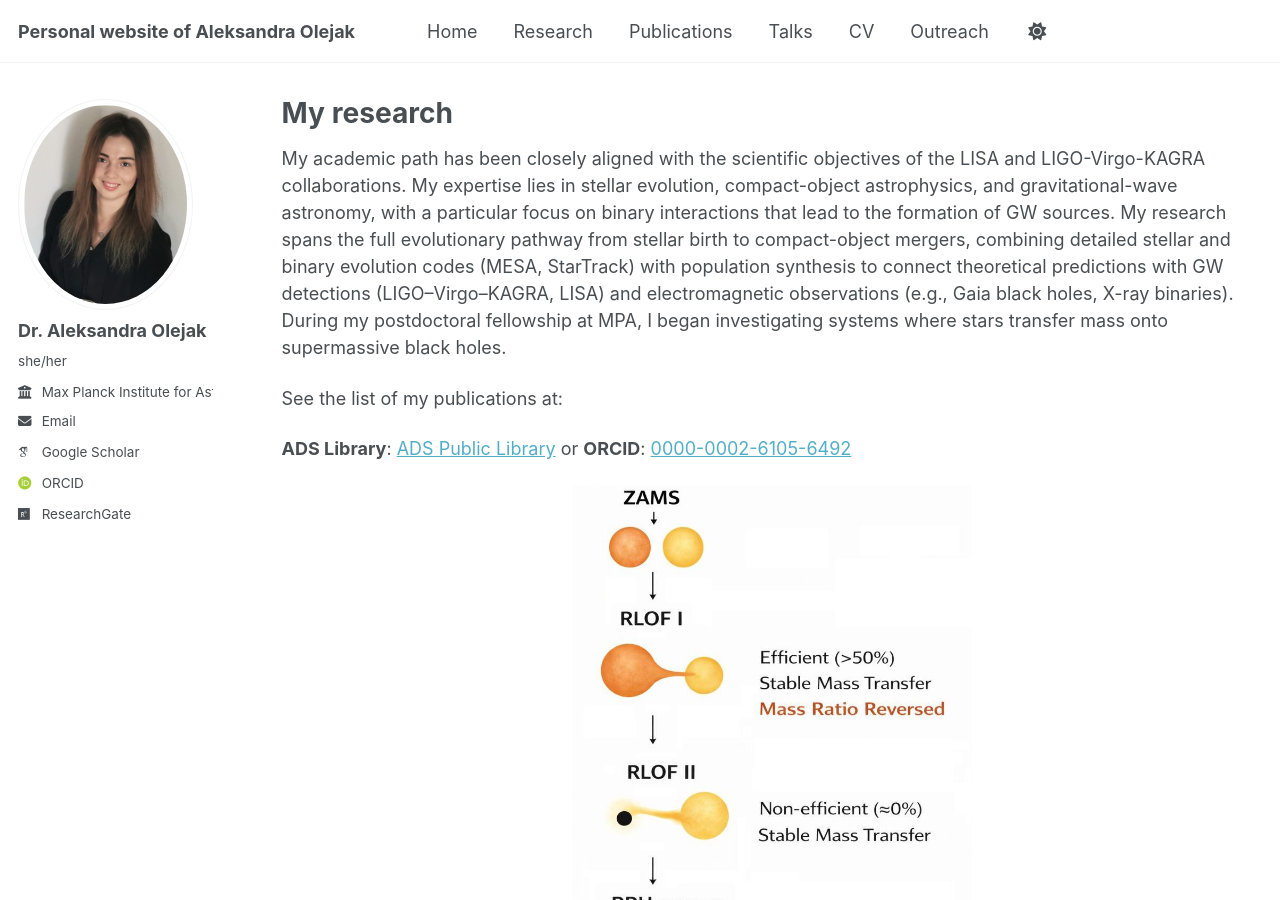
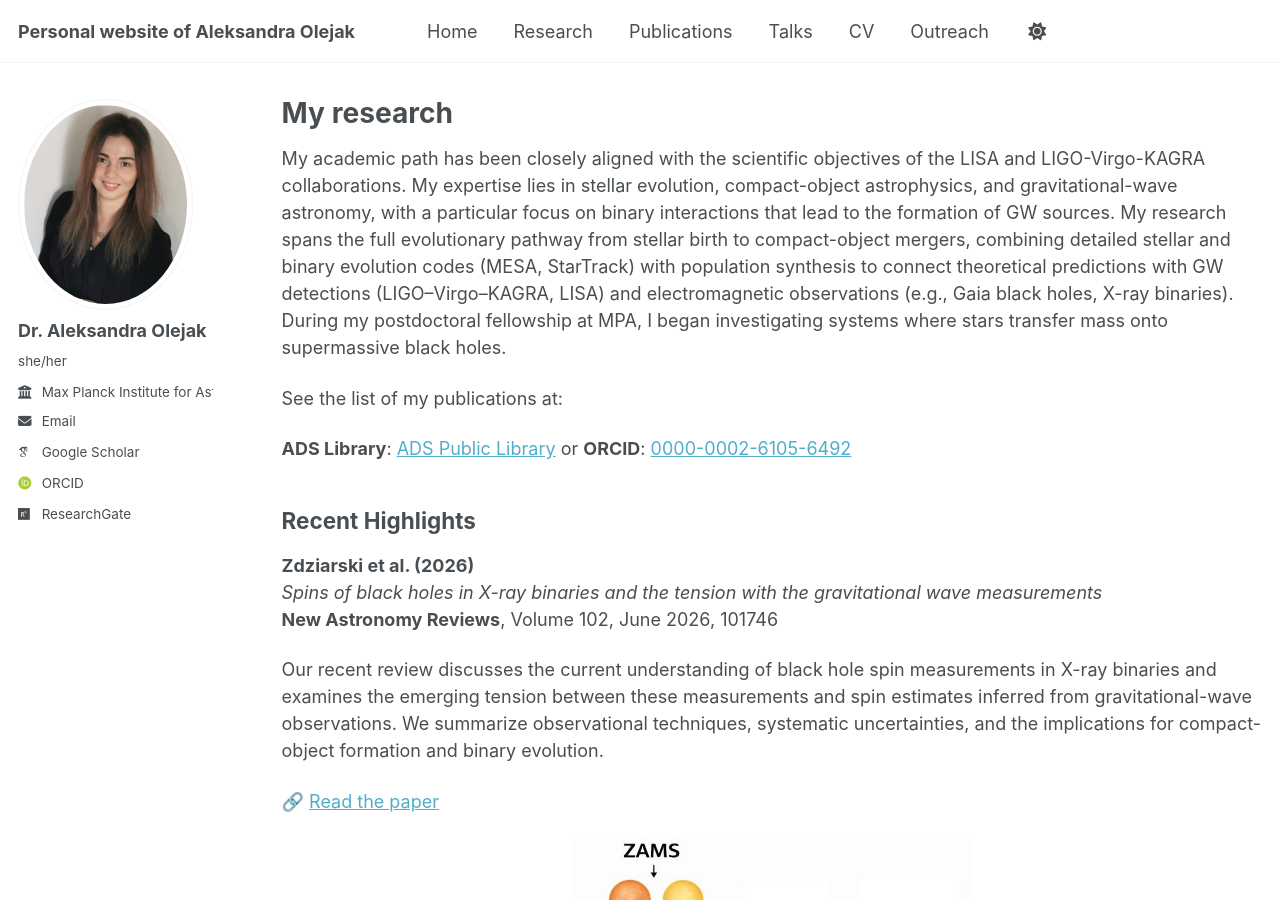
Before and after one commit to aleole/aleole.github.io, a Jekyll site: the page built from _pages/about.md, in a window 1280 px wide and 900 px high. Built offline with Jekyll 4.4.1, drawn with Linux system fonts in a browser that asks for light colours; some web fonts are replaced; a script that is not in the unit is left out.

Commit message:
Update about.md

```diff
--- a/_pages/about.md
+++ b/_pages/about.md
@@ -17,6 +17,19 @@ See the list of my publications at:
 **ADS Library**: [ADS Public Library](https://ui.adsabs.harvard.edu/public-libraries/U0LMup96RQe2hPXDjU3Mcw) or
 **ORCID**: [0000-0002-6105-6492](https://orcid.org/0000-0002-6105-6492)
 
+
+## Recent Highlights
+
+**Zdziarski et al. (2026)**
+*Spins of black holes in X-ray binaries and the tension with the gravitational wave measurements*
+**New Astronomy Reviews**, Volume 102, June 2026, 101746
+
+Our recent review discusses the current understanding of black hole spin measurements in X-ray binaries and examines the emerging tension between these measurements and spin estimates inferred from gravitational-wave observations. We summarize observational techniques, systematic uncertainties, and the implications for compact-object formation and binary evolution.
+
+🔗 [Read the paper](https://www.sciencedirect.com/science/article/pii/S1387647325000259?dgcid=coauthor)
+
+
+
  <div style="text-align: center;">
   <img src="./../images/diagram.jpeg" width="400"/>
 </div>
```
